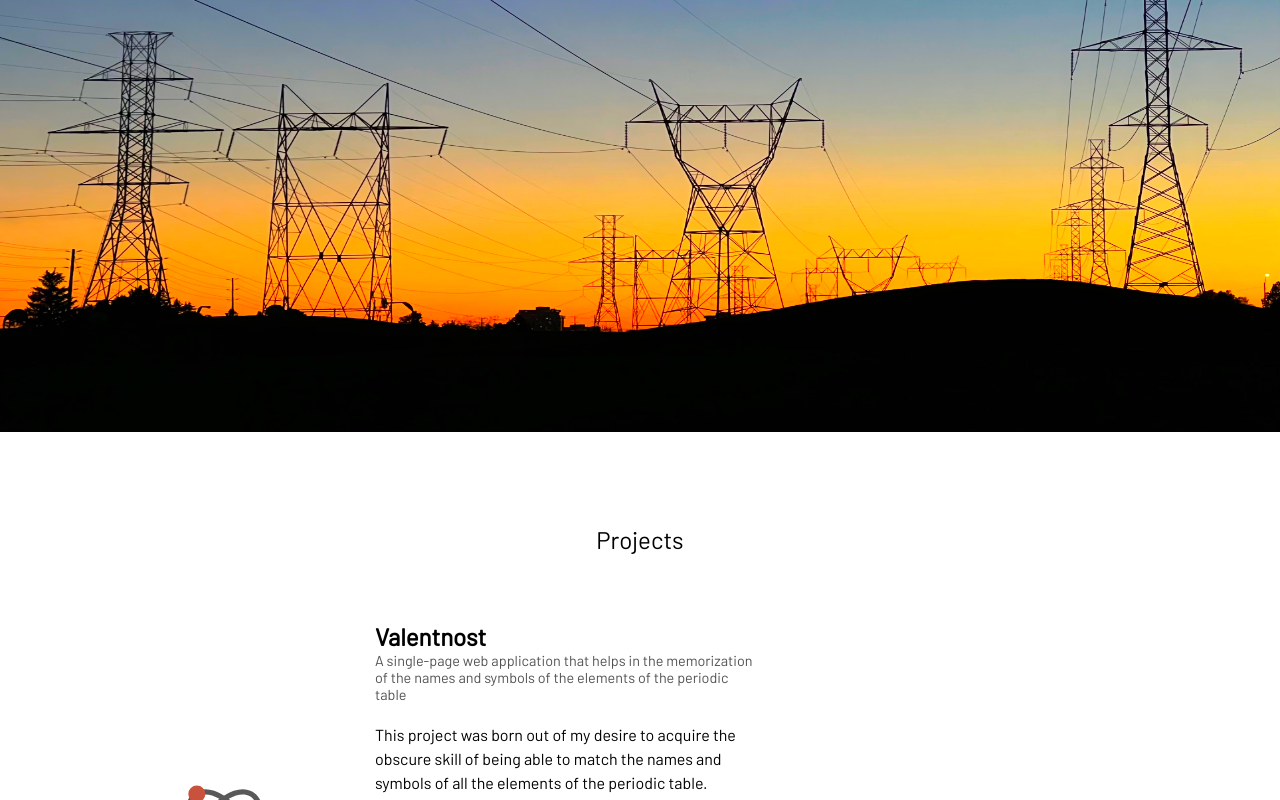
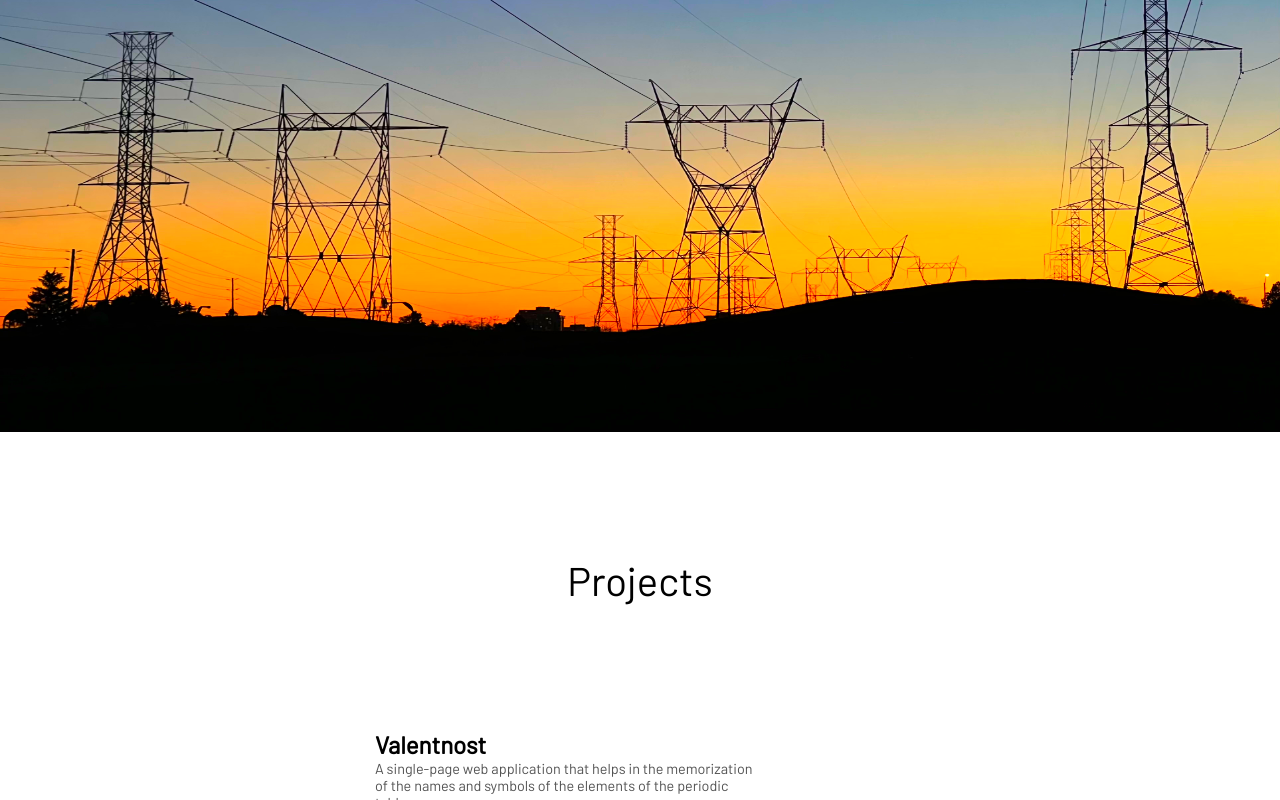
Before and after one commit to ryanpunwasi/portfolio, a React (Create React App) app: page / in a window 1280 px wide. Shown: the part 3238-4038 px from the top of the page. Built offline with nearby package versions, Linux system fonts and the light colour scheme.

Commit message:
remove scrollbar

```diff
--- a/src/components/App.css
+++ b/src/components/App.css
@@ -102,7 +102,13 @@
 }
 body {
   line-height: 1;
+  -ms-overflow-style: none; /* IE and Edge */
+  scrollbar-width: none; /* Firefox */
 }
+body::-webkit-scrollbar {
+  display: none;
+}
+
 ol,
 ul {
   list-style: none;
@@ -140,6 +146,7 @@
   font-family: "Barlow";
   margin: auto;
   text-align: center;
-  font-size: 1.5em;
+  font-size: 2.5em;
   margin-top: 2em;
+  margin-bottom: 1.5em;
 }
```
